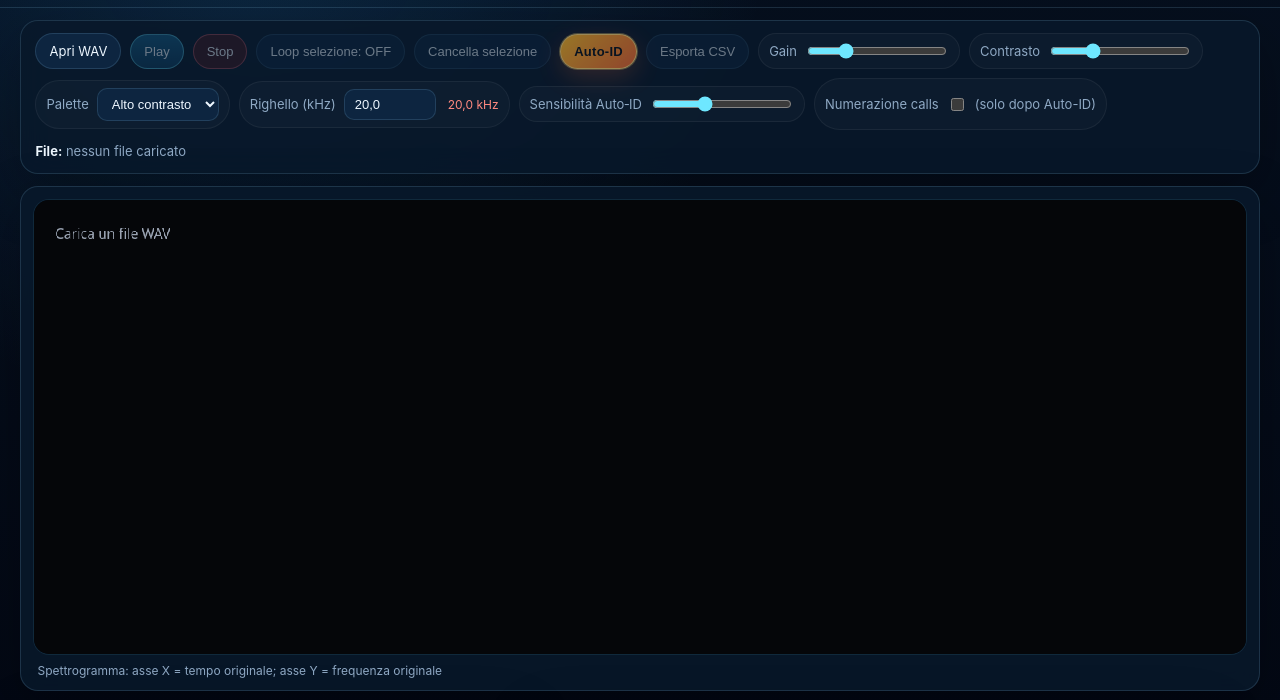
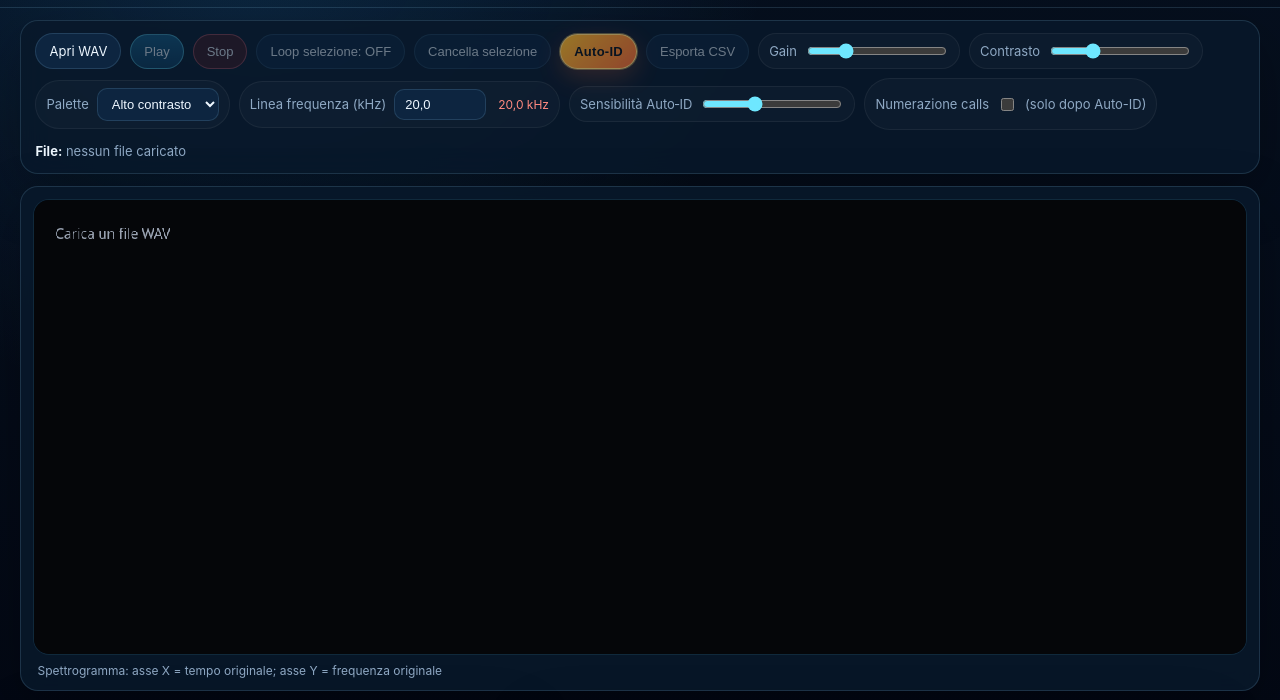
Before and after one commit to r66282309-hub/Audiobat, a plain HTML site: page index.html in a window 1280 px wide. Shown: the part 82-782 px from the top of the page. Drawn offline with Linux system fonts and the light colour scheme.

Commit message:
Update index.html

```diff
--- a/index.html
+++ b/index.html
@@ -45,7 +45,7 @@
             <option value="bw">B/N</option>
           </select>
         </label>
-        <label class="controlGroup">Righello (kHz)
+        <label class="controlGroup">Linea frequenza (kHz)
           <input id="highPassInput" type="text" inputmode="decimal" value="20,0" placeholder="es. 40,5" />
           <span id="highPassValue" class="valueBadge">20,0 kHz</span>
         </label>
```
